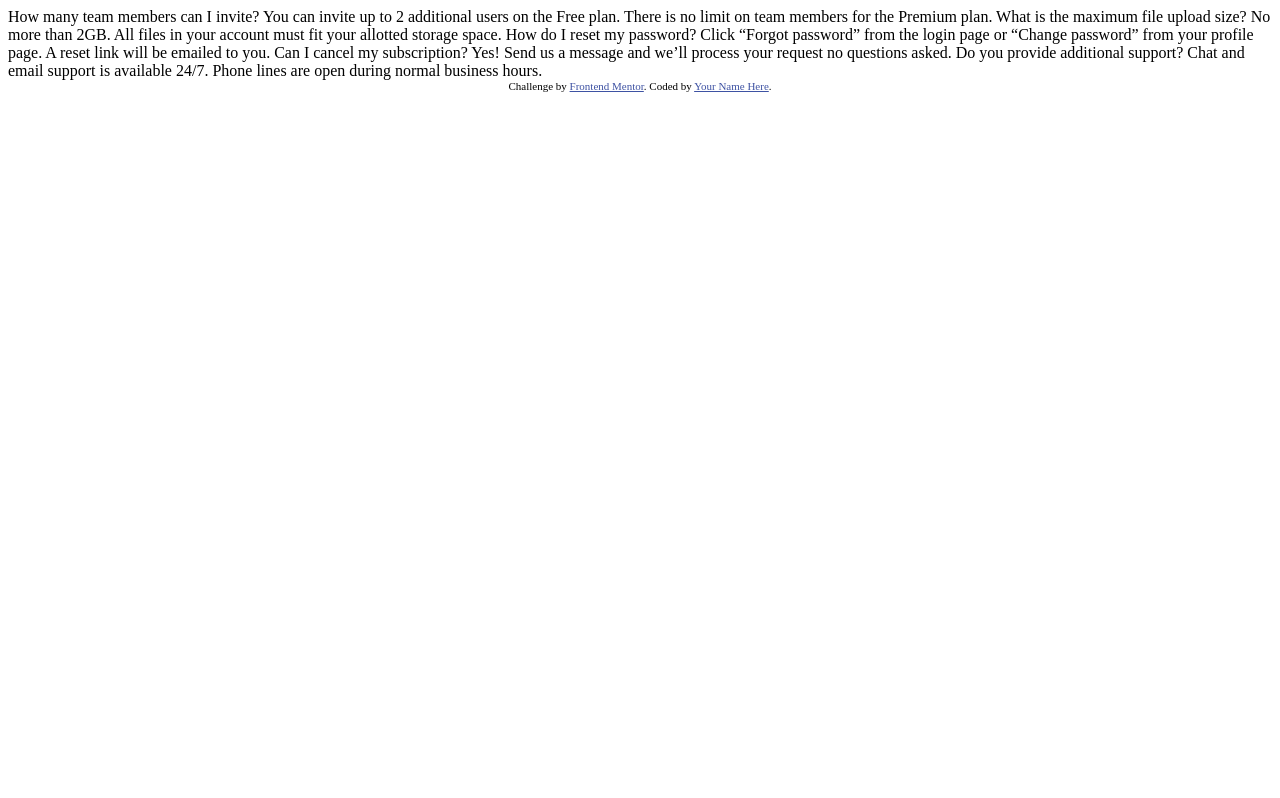
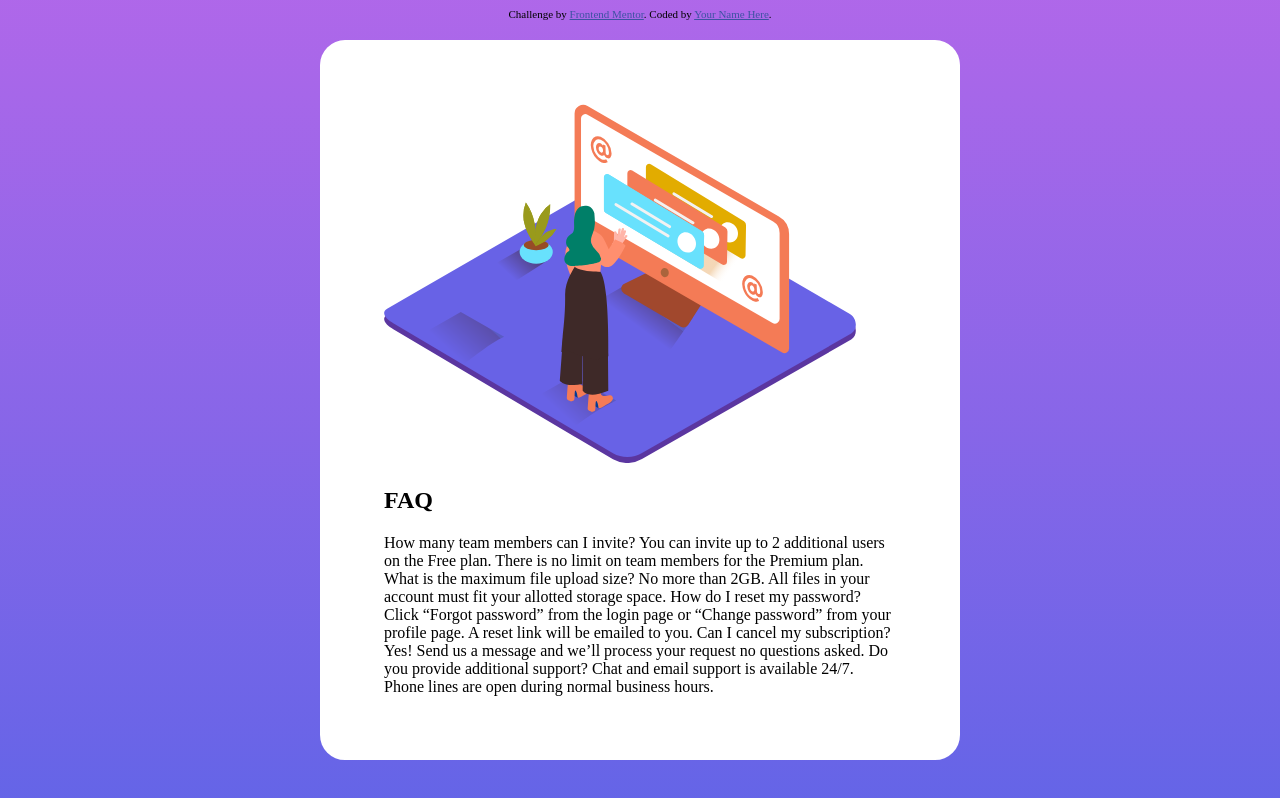
Before and after one commit to NikkiHmltn/faq-accordion-card, a website: page index.html in a window 1280 px wide. Drawn offline with Linux system fonts and the light colour scheme.

Commit message:
set up divs, some styling to main div and background

```diff
--- a/index.html
+++ b/index.html
@@ -1,20 +1,21 @@
 <!DOCTYPE html>
 <html lang="en">
-<head>
+<link>
   <meta charset="UTF-8">
   <meta name="viewport" content="width=device-width, initial-scale=1.0"> <!-- displays site properly based on user's device -->
 
+  <link rel="stylesheet" type="text/css" href="style.css" />
   <link rel="icon" type="image/png" sizes="32x32" href="./images/favicon-32x32.png">
-
   <title>Frontend Mentor | FAQ Accordion Card</title>
 
-  <!-- Feel free to remove these styles or customise in your own stylesheet 👍 -->
-  <style>
-    .attribution { font-size: 11px; text-align: center; }
-    .attribution a { color: hsl(228, 45%, 44%); }
-  </style>
 </head>
 <body>
+  <div class="container-main">
+    <div class="img-container">
+      <img src="images/illustration-woman-online-desktop.svg"/>
+    </div>
+    <div class="faq-container">
+      <div><h2>FAQ</h2></div>
       How many team members can I invite?
       You can invite up to 2 additional users on the Free plan. There is no limit on
       team members for the Premium plan.
@@ -31,7 +32,8 @@
 
       Do you provide additional support?
       Chat and email support is available 24/7. Phone lines are open during normal business hours.
-
+    </div>
+  </div>
   <div class="attribution">
     Challenge by <a href="https://www.frontendmentor.io?ref=challenge" target="_blank">Frontend Mentor</a>.
     Coded by <a href="#">Your Name Here</a>.
--- /dev/null
+++ b/public/style.css
@@ -0,0 +1,25 @@
+ html {
+    min-height: 100%;
+    background: linear-gradient(to bottom, hsl(273, 75%, 66%) 0%, hsl(240, 73%, 65%) 100%);
+}
+
+body {
+    height: 100%;
+}
+
+.container-main {
+    position: fixed;
+    top: 50%;
+    left: 50%;
+    background: white;
+    border-radius: 25px;
+    transform: translate(-50%, -50%);
+    padding: 5%;
+}
+
+.attribution {
+    font-size: 11px; text-align: center;
+}
+.attribution a {
+    color: hsl(228, 45%, 44%);
+}
```
Also changed, not shown: package.json (added, +22 -0 lines), server.js (added, +15 -0 lines), 2 other files. Lines whose indentation alone changed are shown as unchanged.
